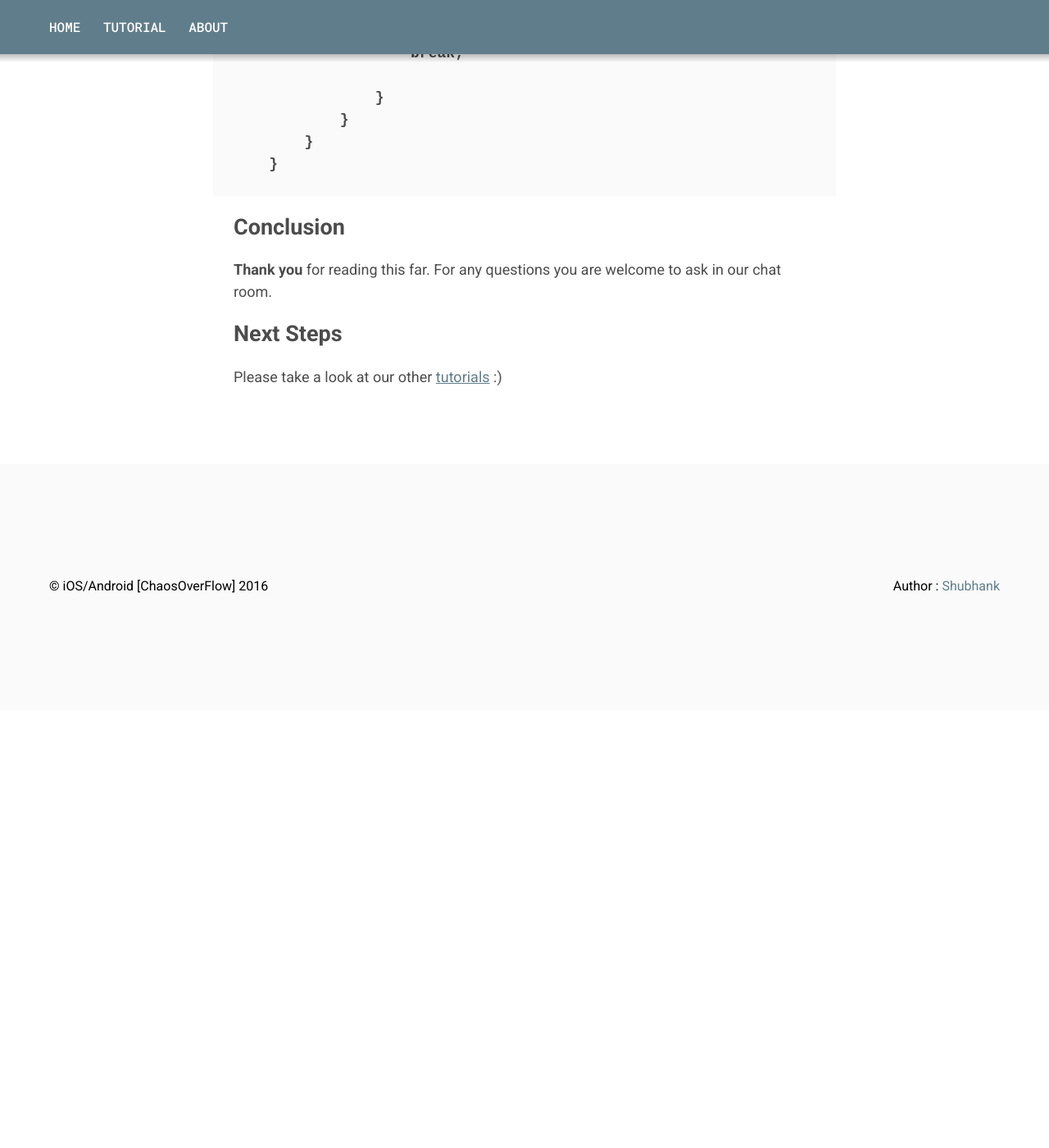
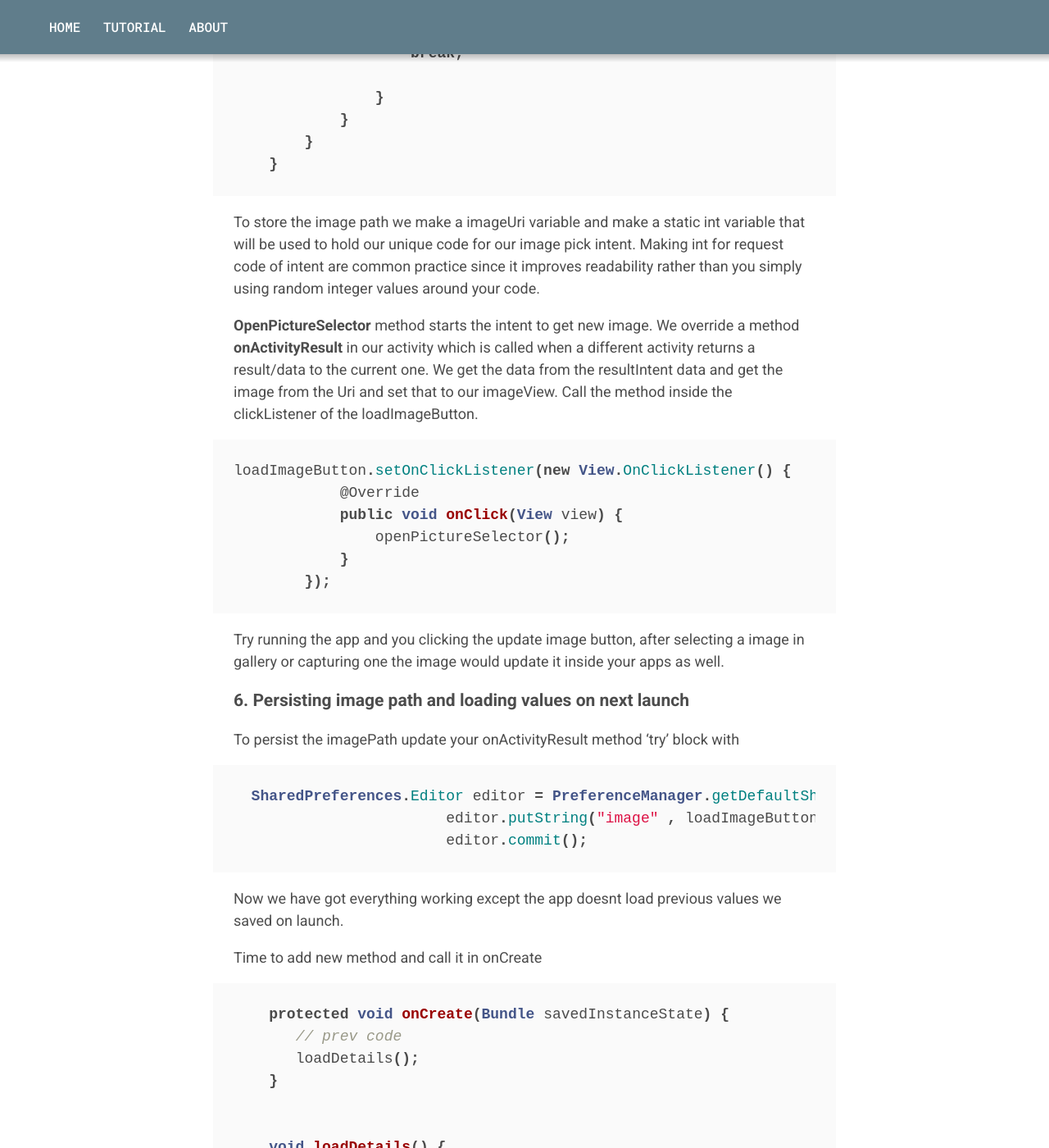
Before and after one commit to Shubhank101/iOSAndroidChaosOverFlow, a Jekyll site: the page built from _posts/2016-05-26-hello-android.md, in a window 1280 px wide and 1400 px high, scrolled down 11952 px. Shown: the whole window at 82% size. Built offline with Jekyll 4.4.1, drawn with Linux system fonts in a browser that asks for light colours; before the commit the page ends 12818 px from its top, so only the background shows below that; some of the changed text lies outside the part shown.

Commit message:
Hello Android (in progress commit)

```diff
--- a/_posts/2016-05-26-hello-android.md
+++ b/_posts/2016-05-26-hello-android.md
@@ -338,10 +338,68 @@ We will be getting the user image from the gallery of the phone and for that we
 
 {% endhighlight %}
 
+To store the image path we make a imageUri variable and make a static int variable that will be used to hold our unique code for our image pick intent. Making int for request code of intent are common practice since it improves readability rather than you simply using random integer values around your code.
+
+**OpenPictureSelector** method starts the intent to get new image. We override a method **onActivityResult** in our activity which is called when a different activity returns a result/data to the current one.
+We get the data from the resultIntent data and get the image from the Uri and set that to our imageView.
+Call the method inside the clickListener of the loadImageButton.
+
+{% highlight java %}
+
+loadImageButton.setOnClickListener(new View.OnClickListener() {
+            @Override
+            public void onClick(View view) {
+                openPictureSelector();
+            }
+        });
+{% endhighlight %}
+
+Try running the app and you clicking the update image button, after selecting a image in gallery or capturing one the image would update it inside your apps as well.
+
+### 6. Persisting image path and loading values on next launch
+
+To persist the imagePath update your onActivityResult method 'try' block with
+
+{% highlight java %}
+  SharedPreferences.Editor editor = PreferenceManager.getDefaultSharedPreferences(getApplicationContext()).edit();
+                        editor.putString("image" , loadImageButton.toString());
+                        editor.commit();
+{% endhighlight %}
+
+Now we have got everything working except the app doesnt load previous values we saved on launch.
+
+Time to add new method and call it in onCreate
+
+{% highlight java %}
+
+    protected void onCreate(Bundle savedInstanceState) {
+       // prev code
+       loadDetails();
+    }
+
+
+    void loadDetails() {
+        SharedPreferences preferences = PreferenceManager.getDefaultSharedPreferences(getApplicationContext());
+        if(preferences.contains("name")) {
+            nameTxt.setText(preferences.getString("name",""));
+            imageUri = Uri.parse(preferences.getString("image", ""));
+
+            try {
+                Bitmap bitmap = BitmapFactory.decodeStream(getContentResolver().openInputStream(imageUri));
+                profileImg.setImageBitmap(bitmap);
+            } catch (FileNotFoundException e) {
+                e.printStackTrace();
+            }
+        }
+    }
+{% endhighlight %}
+
+That's all we need to do, the method tries to find if our name key exist previously in pref and then set the text by retreiving value for it. We also load the imageUri and then get the bitmap from the path afterwhich it is set to the imageView.
 
 ## Conclusion
 
-**Thank you** for reading this far. For any questions you are welcome to ask in our chat room.
+**Thank you** for reading this far. Hopefully you have learned many helpful tips along the way and are now ready for your Android journey :).
+For any questions you are welcome to ask in our chat room.
 
 ## Next Steps
 
```
